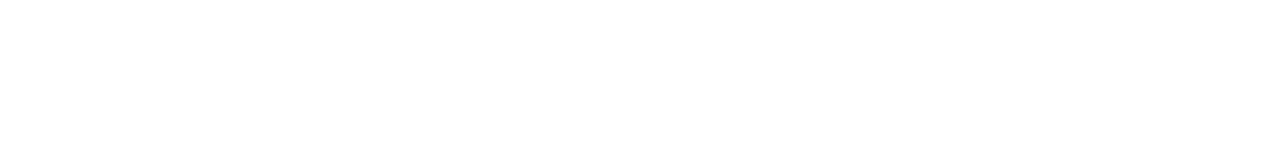
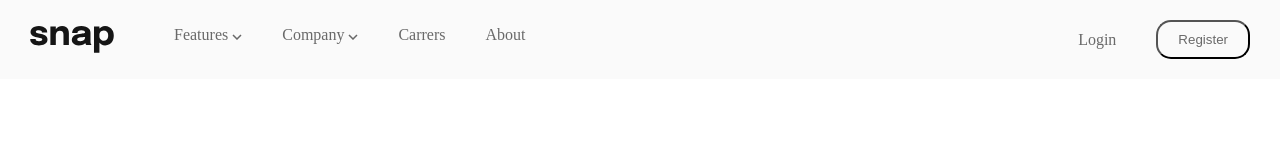
Before and after one commit to elenstep/navigation, a plain HTML site: page index.html in a window 1280 px wide. Drawn offline with Linux system fonts and the light colour scheme.

Commit message:
feat: add navigation

```diff
--- a/index.html
+++ b/index.html
@@ -8,6 +8,33 @@
     <link rel="stylesheet" href="style.css">
 </head>
 <body>
-
+    <header class="header">
+        <div class="header-left">
+            <img src="assets/logo.svg">
+        <nav class="nav">
+            <div class="nav-item">
+                <a href="#" class="nav-link">Features</a>
+                <img src="assets/icon-arrow-down.svg">
+            </div>
+            <div class="nav-item">
+                <a href="#" class="nav-link">Company</a>
+                <img src="assets/icon-arrow-down.svg">
+            </div>
+            <div class="nav-item">
+                <a href="#" class="nav-link">Carrers</a>
+            </div>
+            <div class="nav-item">
+                <a href="#" class="nav-link">About</a>
+            </div>
+        </nav>
+        </div>
+        <img src="assets/icon-menu.svg" id="burger-menu">
+        <div class="header-button-wrapper">
+            <a href="#" class="button-login">Login</a>
+            <button class="button-register">
+                <a href="#">Register</a>
+            </button>
+        </div>
+    </header>
 </body>
 </html>
--- a/style.css
+++ b/style.css
@@ -3,3 +3,64 @@
     padding: 0;
     box-sizing: border-box;
 }
+
+.header {
+    padding: 20px 30px;
+    background-color: hsl(0, 0%, 98%);
+    display: flex;
+    align-items: center;
+    justify-content: space-between;
+}
+
+.nav {
+    display: flex;
+    gap: 40px;
+}
+.header-left {
+    display: flex;
+    gap: 60px;
+}
+
+.nav-link {
+    text-decoration: none;
+    color: hsl(0, 0%, 41%);
+}
+
+.button-login {
+    text-decoration: none;
+    color: hsl(0, 0%, 41%);
+}
+
+.button-register {
+    border-radius: 15px;
+    background-color: hsl(0, 0%, 98%);
+    color: hsl(0, 0%, 41%);
+    padding: 10px 20px;
+}
+
+.header-button-wrapper {
+    display: flex;
+    gap: 40px;
+    align-items: center;
+}
+
+.button-register a {
+    text-decoration: none;
+    color: hsl(0, 0%, 41%);
+}
+
+#burger-menu {
+    display: none;
+}
+
+@media (max-width: 786px) {
+    .nav {
+        display: none;
+    }
+    .header-button-wrapper {
+        display: none;
+    }
+    #burger-menu {
+        display: block;
+    }
+}
```
Also changed, not shown: assets/logo.svg (added).
